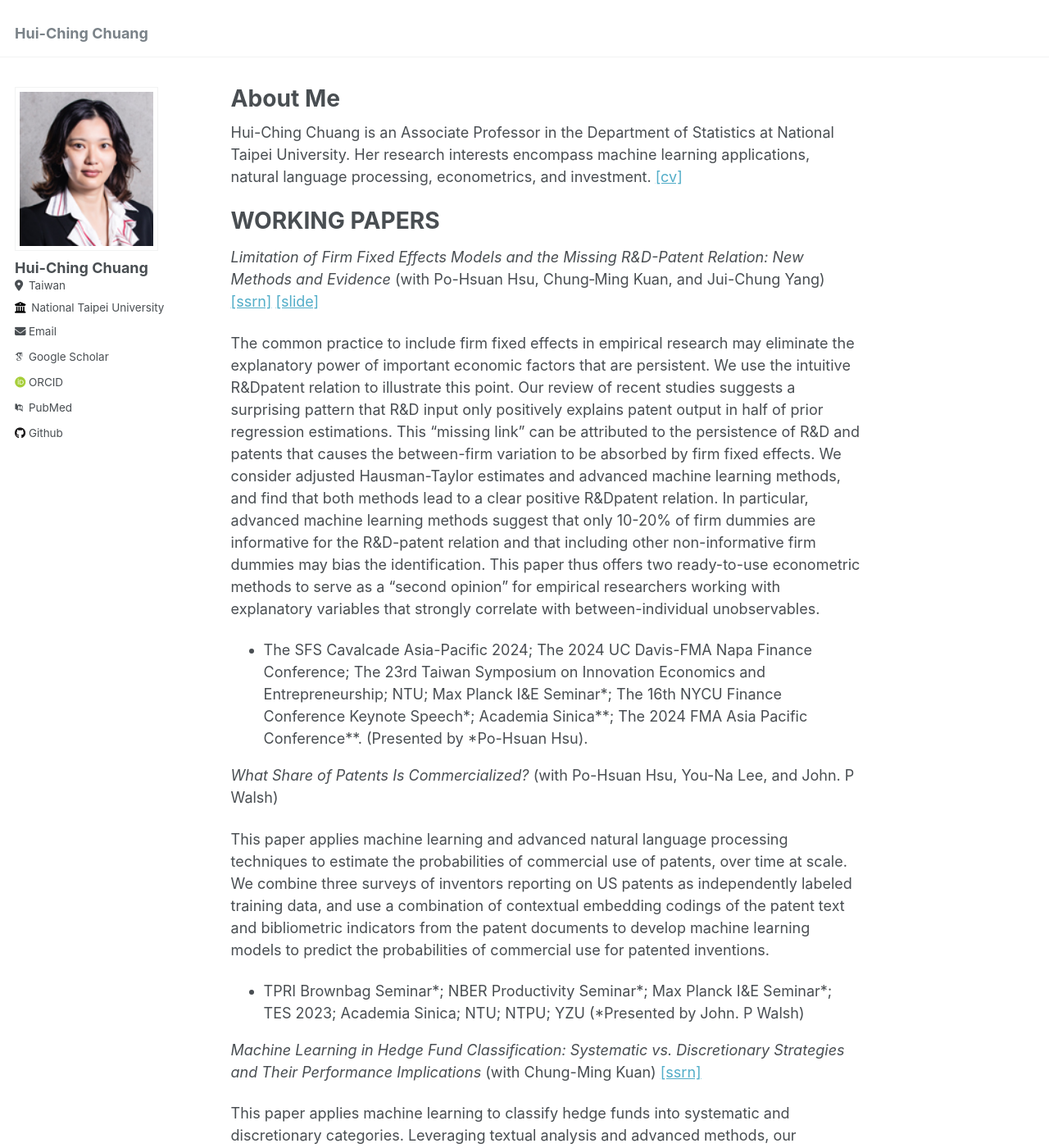
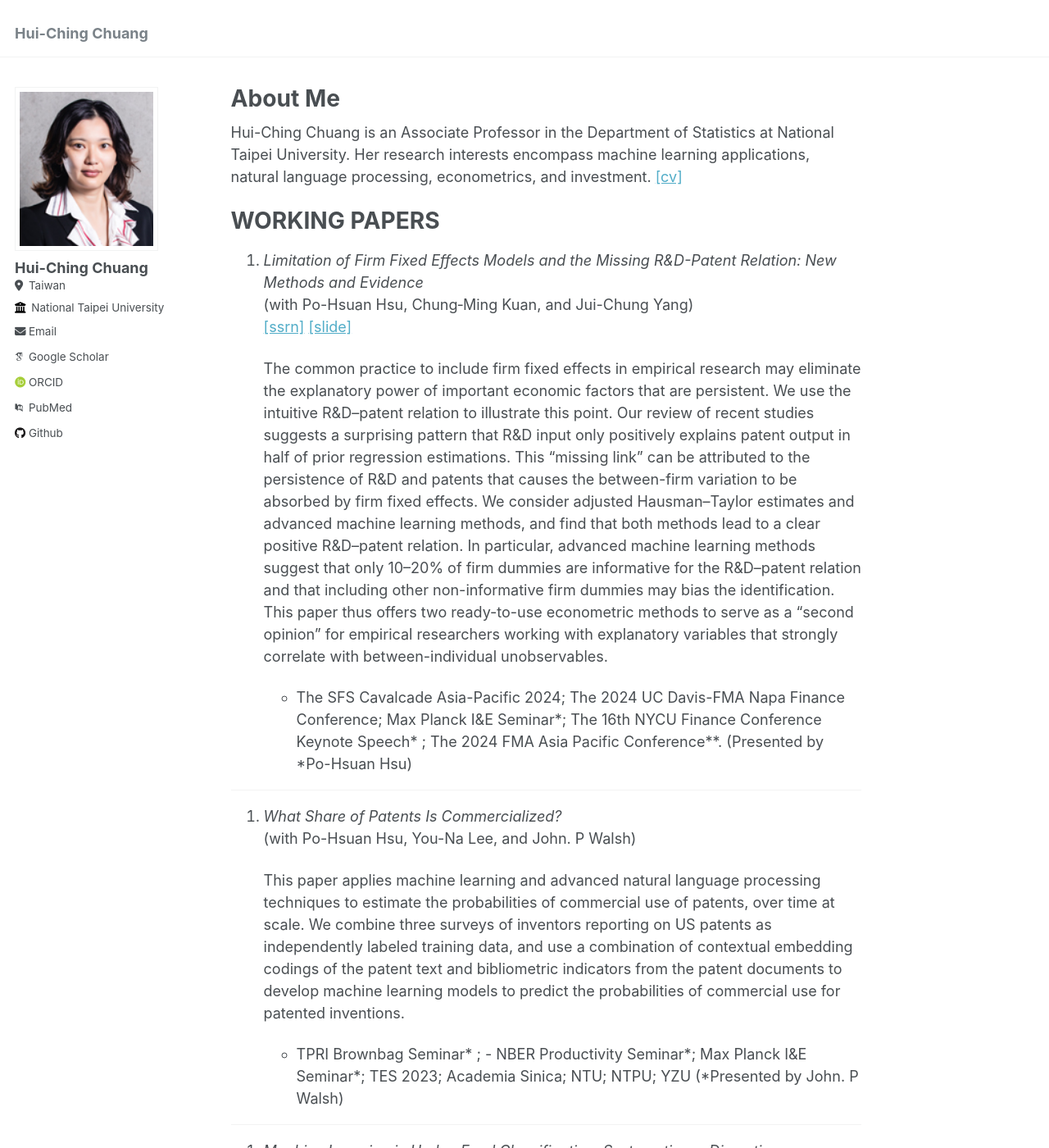
Before and after one commit to hcchuang/hcchuang.github.io, a Jekyll site: the page built from _pages/about.md, in a window 1280 px wide and 1400 px high. Shown: the whole window at 82% size. Built offline with Jekyll 4.4.1, drawn with Linux system fonts in a browser that asks for light colours; some web fonts are replaced; some of the changed text lies outside the part shown.

Commit message:
Update about.md

```diff
--- a/_pages/about.md
+++ b/_pages/about.md
@@ -13,37 +13,41 @@ Hui-Ching Chuang is an Associate Professor in the Department of Statistics at Na
 
 WORKING PAPERS
 ======
- _Limitation of Firm Fixed Effects Models and the Missing R&D-Patent Relation: New Methods and Evidence_ (with Po-Hsuan Hsu, Chung‐Ming Kuan, and Jui-Chung Yang) [\[ssrn\]](<https://papers.ssrn.com/sol3/papers.cfm?abstract_id=4636846>){:target="_blank"} [\[slide\]](/files/CavalcadeAP2024_slide.pdf){:target="_blank"}
+1. _Limitation of Firm Fixed Effects Models and the Missing R&D-Patent Relation: New Methods and Evidence_
+   (with Po-Hsuan Hsu, Chung‐Ming Kuan, and Jui-Chung Yang)
+   [\[ssrn\]](https://papers.ssrn.com/sol3/papers.cfm?abstract_id=4636846){:target="_blank"}
+   [\[slide\]](/files/CavalcadeAP2024_slide.pdf){:target="_blank"}
 
+   The common practice to include firm fixed effects in empirical research may eliminate the explanatory power of important economic factors that are persistent. We use the intuitive R&D–patent relation to illustrate this point. Our review of recent studies suggests a surprising pattern that R&D input only positively explains patent output in half of prior regression estimations. This "missing link" can be attributed to the persistence of R&D and patents that causes the between-firm variation to be absorbed by firm fixed effects. We consider adjusted Hausman–Taylor estimates and advanced machine learning methods, and find that both methods lead to a clear positive R&D–patent relation. In particular, advanced machine learning methods suggest that only 10–20% of firm dummies are informative for the R&D–patent relation and that including other non-informative firm dummies may bias the identification. This paper thus offers two ready-to-use econometric methods to serve as a "second opinion" for empirical researchers working with explanatory variables that strongly correlate with between-individual unobservables.
 
-  The common practice to include firm fixed effects in empirical research may eliminate the explanatory power of important economic factors that are persistent. We use the intuitive R&Dpatent relation to illustrate this point. Our review of recent studies suggests a surprising pattern that R&D input only positively explains patent output in half of prior regression estimations. This "missing link" can be attributed to the persistence of R&D and patents that causes the between-firm variation to be absorbed by firm fixed effects. We consider adjusted Hausman-Taylor estimates and advanced machine learning methods, and find that both methods lead to a clear positive R&Dpatent relation. In particular, advanced machine learning methods suggest that only 10-20% of firm dummies are informative for the R&D-patent relation and that including other non-informative firm dummies may bias the identification. This paper thus offers two ready-to-use econometric methods to serve as a "second opinion" for empirical researchers working with explanatory variables that strongly correlate with between-individual unobservables.
+   - The SFS Cavalcade Asia-Pacific 2024; The 2024 UC Davis-FMA Napa Finance Conference; Max Planck I&E Seminar\*; The 16th NYCU Finance Conference Keynote Speech\* ; The 2024 FMA Asia Pacific Conference\*\*. (Presented by \*Po-Hsuan Hsu)
 
- - The SFS Cavalcade Asia-Pacific 2024; The 2024 UC Davis-FMA Napa Finance Conference; The 23rd Taiwan Symposium on Innovation Economics and Entrepreneurship; NTU; Max Planck I&E Seminar\*; The 16th NYCU Finance Conference Keynote Speech\*; Academia Sinica\*\*; The 2024 FMA Asia Pacific Conference\*\*. (Presented by \*Po-Hsuan Hsu).
+---
 
-_What Share of Patents Is Commercialized?_ (with Po-Hsuan Hsu, You-Na Lee, and John. P Walsh)
+2. _What Share of Patents Is Commercialized?_
+   (with Po-Hsuan Hsu, You-Na Lee, and John. P Walsh)
 
-This paper applies machine learning and advanced natural language processing techniques to estimate the probabilities of commercial use of patents, over time at scale. We combine three surveys of inventors reporting on US patents as independently labeled training data, and use a combination of contextual embedding codings of the patent text and bibliometric indicators from the patent documents to develop machine learning models to predict the probabilities of commercial use for patented inventions.
+   This paper applies machine learning and advanced natural language processing techniques to estimate the probabilities of commercial use of patents, over time at scale. We combine three surveys of inventors reporting on US patents as independently labeled training data, and use a combination of contextual embedding codings of the patent text and bibliometric indicators from the patent documents to develop machine learning models to predict the probabilities of commercial use for patented inventions.
 
-  -  TPRI Brownbag Seminar\*; NBER Productivity Seminar\*; Max Planck I&E Seminar\*; TES 2023; Academia Sinica; NTU; NTPU; YZU (\*Presented by John. P Walsh)
+   - TPRI Brownbag Seminar\* ; - NBER Productivity Seminar\*; Max Planck I&E Seminar\*; TES 2023; Academia Sinica; NTU; NTPU; YZU (\*Presented by John. P Walsh)
 
- _Machine Learning in Hedge Fund Classification: Systematic vs. Discretionary Strategies and Their Performance Implications_ (with Chung-Ming Kuan) [\[ssrn\]](<https://papers.ssrn.com/sol3/papers.cfm?abstract_id=3912348>){:target="_blank"}
+---
 
-This paper applies machine learning to classify hedge funds into systematic and discretionary
-categories. Leveraging textual analysis and advanced methods, our approach eliminates subjective judgment in analyzing investment strategies. We find that systematically classified funds, on av-
-erage, yield higher excess returns than discretionary ones. Additionally, after applying the false discovery rate test for linear asset pricing models, a higher portion of positive alpha is observed in
-the systematic category. The alpha average for outperforming systematic funds surpasses that of
-discretionary funds across various risk factor models.
+3. _Machine Learning in Hedge Fund Classification: Systematic vs. Discretionary Strategies and Their Performance Implications_
+   (with Chung-Ming Kuan)
+   [\[ssrn\]](https://papers.ssrn.com/sol3/papers.cfm?abstract_id=3912348){:target="_blank"}
 
+   This paper applies machine learning to classify hedge funds into systematic and discretionary categories. Leveraging textual analysis and advanced methods, our approach eliminates subjective judgment in analyzing investment strategies. We find that systematically classified funds, on average, yield higher excess returns than discretionary ones. Additionally, after applying the false discovery rate test for linear asset pricing models, a higher portion of positive alpha is observed in the systematic category. The alpha average for outperforming systematic funds surpasses that of discretionary funds across various risk factor models.
 
- <!--   - Quantitative Finance Workshop 3: Asset Pricing and Risk Management, Institute for Mathematical Science, NUS, Singapore; The 26th Conference on the Theories and Practices of Securities and Financial Markets.-->
- <!--  1.  _Heterogeneous Autoregressive Model Based on Correlated Intraday Return Dynamic_ (with O-Chia Chuang, Jin Xu, and Ye Yang)-->
- <!--   - The 18th NYCU International Finance Conference; The 2024 FeAT International Conference on Artificial Intelligence, Green Finance, and Investment.-->
+  - Quantitative Finance Workshop 3: Asset Pricing and Risk Management, Institute for Mathematical Science, NUS, Singapore;
 
- _Assessing Risk Spillovers with (Lasso) VAR for Expectile_ (with O-Chia Chuang, Zaichao Du, and Zhenhong Huang)
+---
 
-This paper extends the vector autoregressive (VAR) model for conditional means to VAR for conditional expectiles (MCARE) to assess the risk spillovers among multiple units. We further generalize MCARE to high-dimensional cases by imposing an L1-penalization (L-MCARE). As an empirical application, we apply MCARE and L-MCARE to the 2020 list of global systemically important banks.
+4. _Assessing Risk Spillovers with (Lasso) VAR for Expectile_
+   (with O-Chia Chuang, Zaichao Du, and Zhenhong Huang)
 
- <!--   - The 2020 International Conference of Taiwan Finance Association; The 28th Conference on the Theories and Practices of Securities and Financial Markets; The 6th Young Econometricians of Asia Pacific Conference\*. (Presented by \*O-Chia Chuang)    -->
+   This paper extends the vector autoregressive (VAR) model for conditional means to VAR for conditional expectiles (MCARE) to assess the risk spillovers among multiple units. We further generalize MCARE to high-dimensional cases by imposing an L1-penalization (L-MCARE). As an empirical application, we apply MCARE and L-MCARE to the 2020 list of global systemically important banks.
+
 
 PUBLISHED PAPERS
 ======
```
